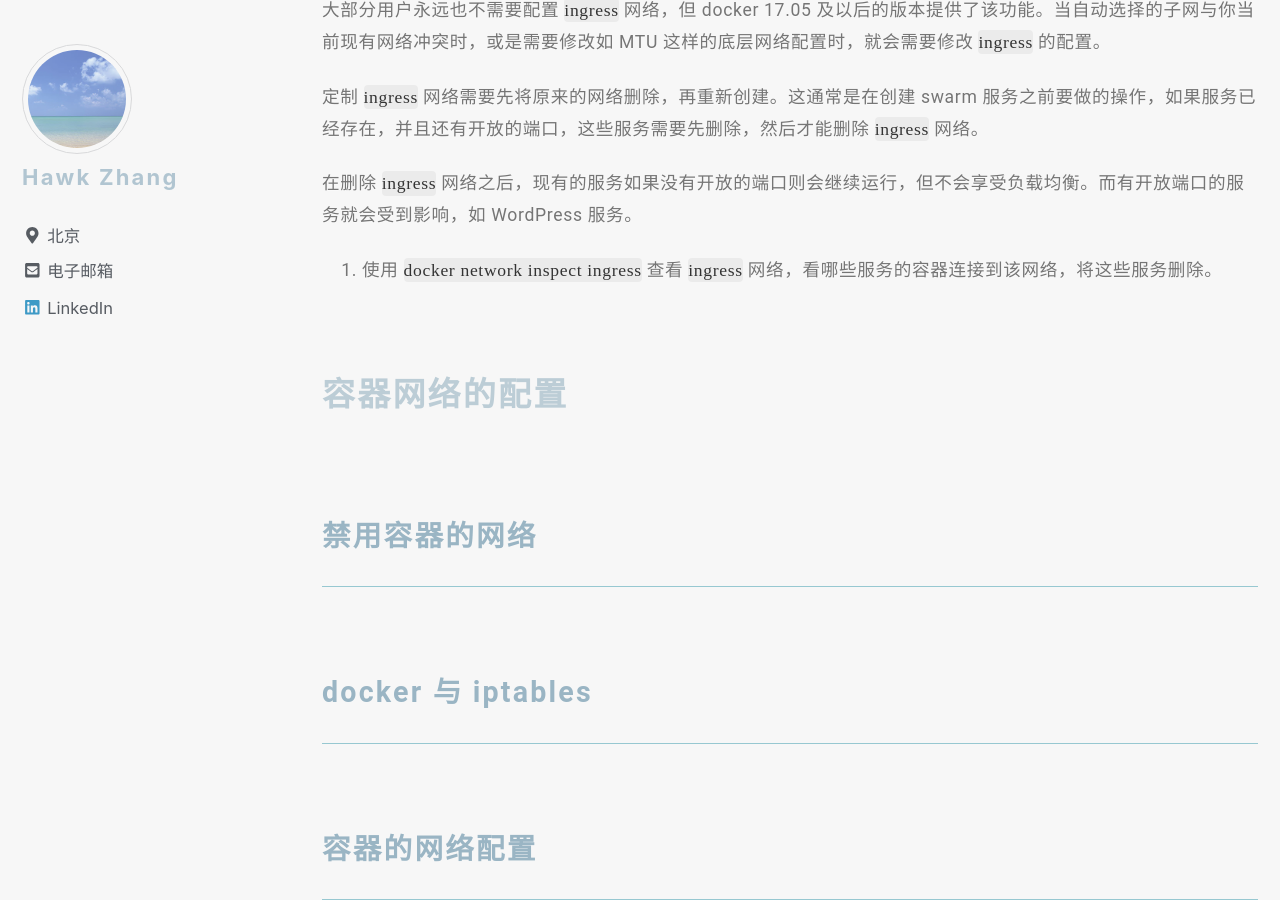
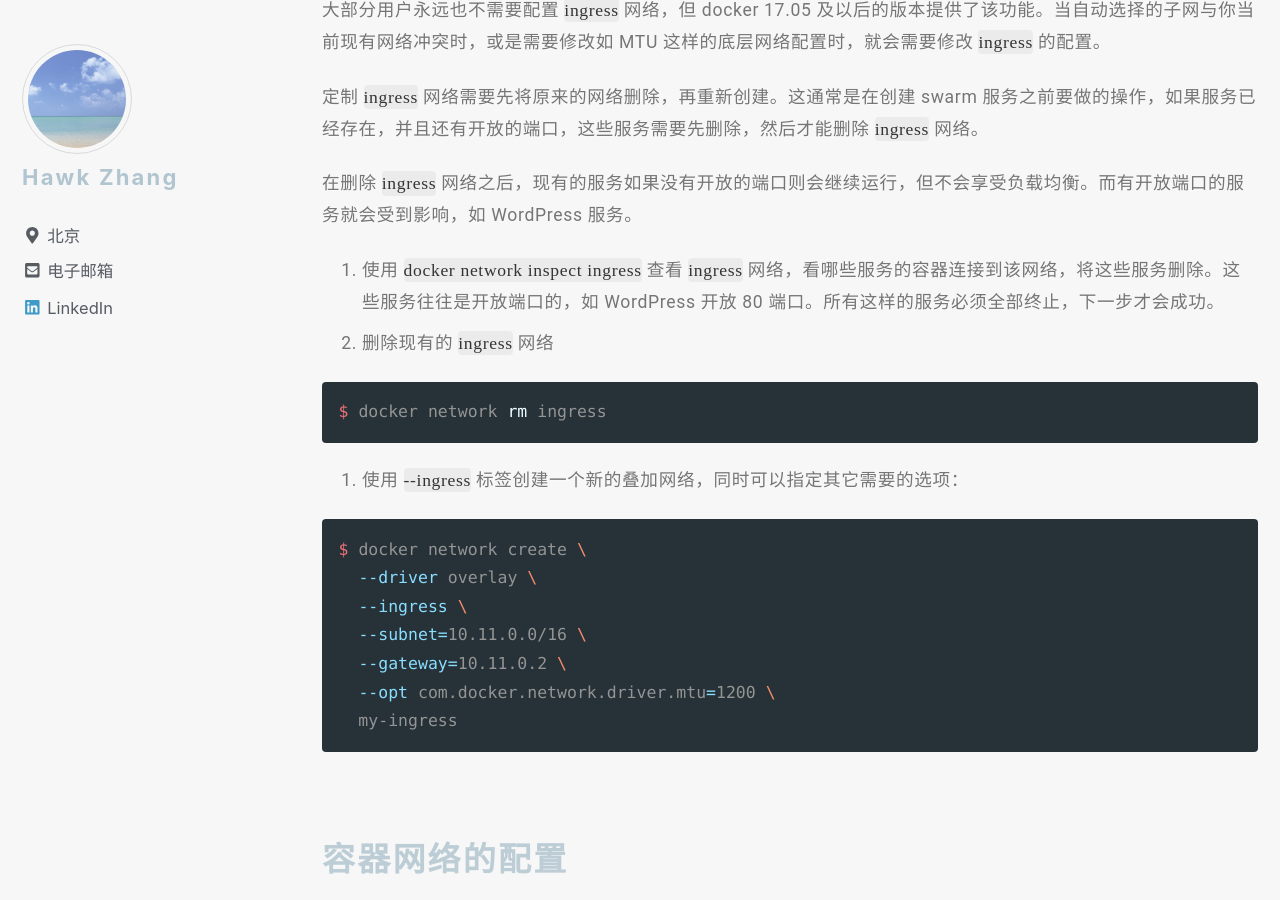
Before and after one commit to narru888/linotes_note, a Jekyll site: the page built from _posts/docker/2018-02-01-docker.network.md, in a window 1280 px wide and 900 px high, scrolled down 9138 px. Built offline with Jekyll 4.4.1, drawn with Linux system fonts in a browser that asks for light colours; nearby versions of some CDN libraries; a script that is not in the unit is left out.

Commit message:
update on 2018-10-05 11:21:34 CST

````diff
--- a/_posts/docker/2018-02-01-docker.network.md
+++ b/_posts/docker/2018-02-01-docker.network.md
@@ -284,7 +284,24 @@ $ docker network create --opt encrypted \
 
 在删除 `ingress` 网络之后，现有的服务如果没有开放的端口则会继续运行，但不会享受负载均衡。而有开放端口的服务就会受到影响，如 WordPress 服务。
 
-1. 使用 `docker network inspect ingress` 查看 `ingress` 网络，看哪些服务的容器连接到该网络，将这些服务删除。
+1. 使用 `docker network inspect ingress` 查看 `ingress` 网络，看哪些服务的容器连接到该网络，将这些服务删除。这些服务往往是开放端口的，如 WordPress 开放 80 端口。所有这样的服务必须全部终止，下一步才会成功。
+2. 删除现有的 `ingress` 网络
+
+```bash
+$ docker network rm ingress
+```
+
+3. 使用 `--ingress` 标签创建一个新的叠加网络，同时可以指定其它需要的选项：
+
+```bash
+$ docker network create \
+  --driver overlay \
+  --ingress \
+  --subnet=10.11.0.0/16 \
+  --gateway=10.11.0.2 \
+  --opt com.docker.network.driver.mtu=1200 \
+  my-ingress
+```
 
 
 
````
